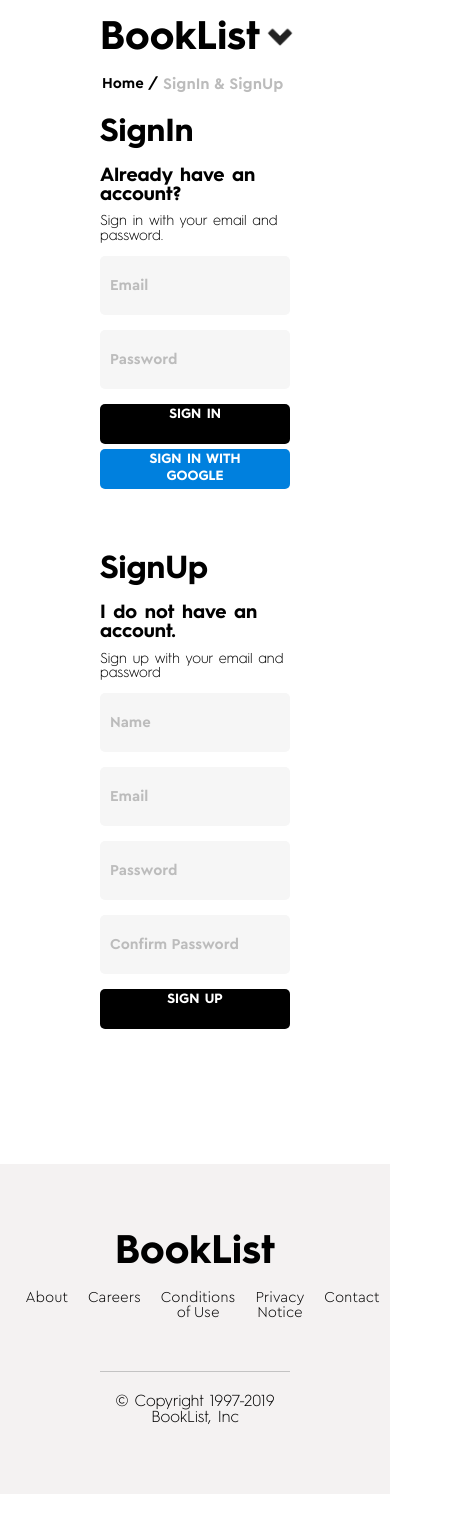
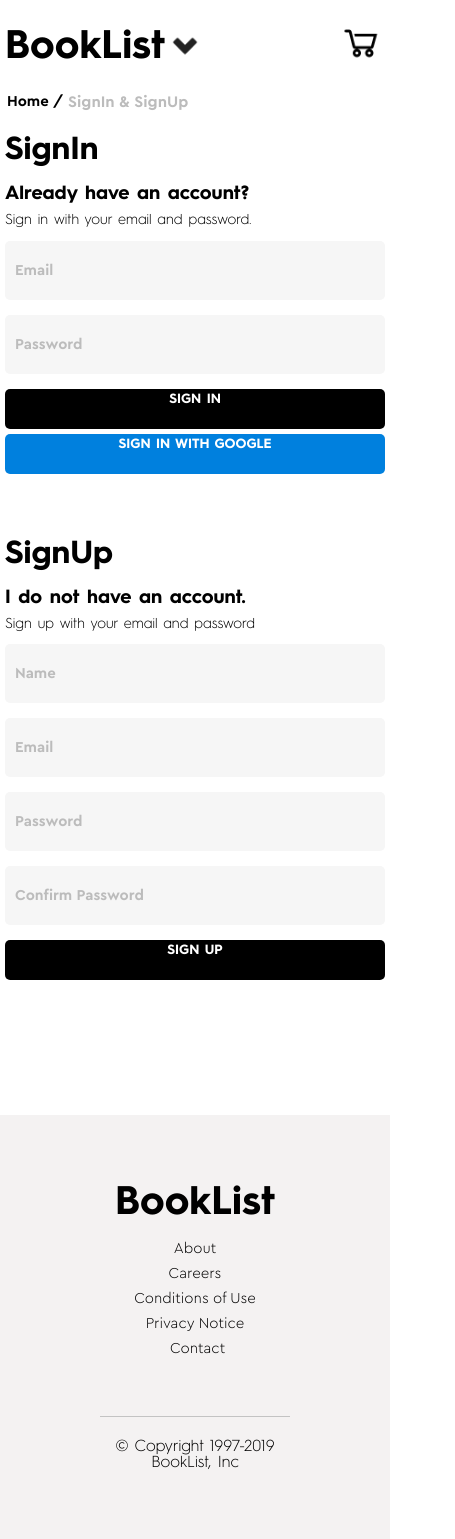
Before and after one commit to awllms/booklist, a React (Create React App) app: page /signin in a window 390 px wide. Shown: the whole page, 455 px wide, since content can reach past the window. Before the commit the page ends 1494 px from the top, so only its background shows below. Built offline with nearby package versions, Linux system fonts and the light colour scheme; no server answers; the database is empty.

Commit message:
Fixes mobile styling

```diff
--- a/src/App.css
+++ b/src/App.css
@@ -140,6 +140,9 @@
   .buttons {
     flex-direction: column;
   }
+  .main-content {
+    padding: 0px 50px;
+  }
 }
 
 
@@ -206,9 +209,9 @@
     display: flex;
   }
 
-  .slider .image-placeholder .custom-button {
+  /* .slider .image-placeholder .custom-button {
     font-size: 0.64rem;
-  }
+  } */
   .sign-in-and-sign-up {
     flex-direction: column;
     justify-content: center;
@@ -225,6 +228,12 @@
   .sign-up .custom-button {
     width: 100%;
   }
+
+  .main-content {
+    width: auto;
+    overflow:hidden;
+    max-width: auto;
+  }
 }
 
 @media only screen and (max-width: 700px) {
@@ -237,9 +246,11 @@
   .footer .footer-content .footer-top .footer-list li {
     border-left: none;
   }
+}
 
-  .slider .image-placeholder .custom-button {
-    font-size: 0.34rem;
+@media only screen and (max-width: 650px) {
+  .main-content {
+    padding: 0px 20px;
   }
 }
 
@@ -264,7 +275,7 @@
   }
 
   .slider .image-placeholder .custom-button {
-    font-size: 7px;
+    font-size: .64rem;
     padding: 0px 10px;
   }
 }
@@ -275,24 +286,32 @@
   }
 
   .cart-icon {
-    display: none;
-  }
-
-  .header h1 {
-    margin-left: 20px;
+    /* display: none; */
+    margin-right: 2px;
   }
 
   .nav-dropdown {
-    left: 198px;
+    /* left: 198px; */
+    left: 175px;
   }
 
   .nav-icon {
-    top: 2px;
-    left: 230px;
+    /* top: 2px; */
+    left: 206px;
+    /* left: 230px; */
   }
 
   .category-items-container h2 {
     text-align: center;
+  }
+
+  .footer-top .footer-list  {
+    flex-direction: column;
+  }
+
+  .footer .footer-content .footer-top .footer-list li {
+    margin-bottom: 10px;
+    padding-left: 0;
   }
 }
 
@@ -314,6 +333,18 @@
     padding: 0px 36px; */
     display: none;
   }
+
+  .product-item .product-item-bottom .product-description .product-description-text p {
+    text-align: center;
+  }
+
+  .main-content {
+    padding: 0px 5px;
+  }
+
+  .footer .footer-content .footer-bottom .footer-bottom-text {
+    text-align: center;
+  }
 }
 
 @media only screen and (max-width: 400px) {
@@ -325,6 +356,7 @@
   }
   .nav-icon {
     background-size: 30px;
+    top: 11px;
     left: 165px;
   }
   .nav-dropdown {
--- a/src/components/CustomButton/CustomButton.scss
+++ b/src/components/CustomButton/CustomButton.scss
@@ -1,11 +1,15 @@
 .regular-sign-in {
   margin-bottom: 5px;
+  &:hover {
+    background-color: black;
+    opacity: 0.9;
+  }
 }
 
 .google-sign-in {
   background-color: #0080DE;
 
   &:hover {
-    background-color: black;
+    opacity: 0.9;
   }
 }
--- a/src/components/Header/Header.js
+++ b/src/components/Header/Header.js
@@ -20,8 +20,8 @@
 const Header = ({ history, hidden, navHidden, currentUser, signOutStart, toggleNavHidden }) => {
   return (
     <header className='header'>
-      <h1 onClick={() => history.push('/')}>BookList</h1>
-      <NavIcon toggleNavHidden={toggleNavHidden} />
+        <h1 onClick={() => history.push('/')}>BookList</h1>
+        <NavIcon toggleNavHidden={toggleNavHidden} />
       { navHidden ? null : <NavDropDown />}
       <nav className='navigation'>
         <div className='options'>
--- a/src/pages/CheckoutPage/CheckoutPage.scss
+++ b/src/pages/CheckoutPage/CheckoutPage.scss
@@ -45,7 +45,7 @@
 
     .checkout-button {
       display: flex;
-      margin-top: 10px;
+      margin-top: 25px;
       justify-content: flex-end;
     }
 
```
